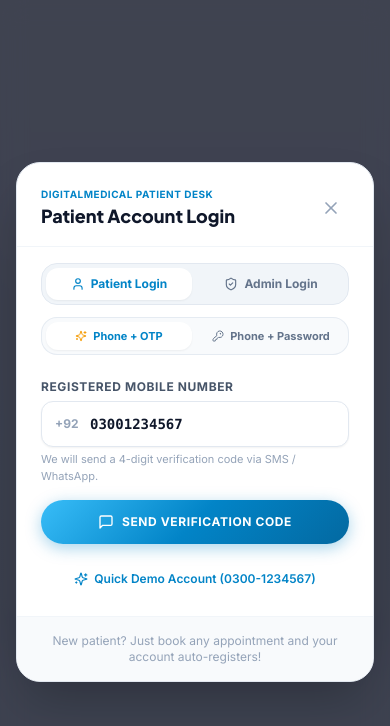
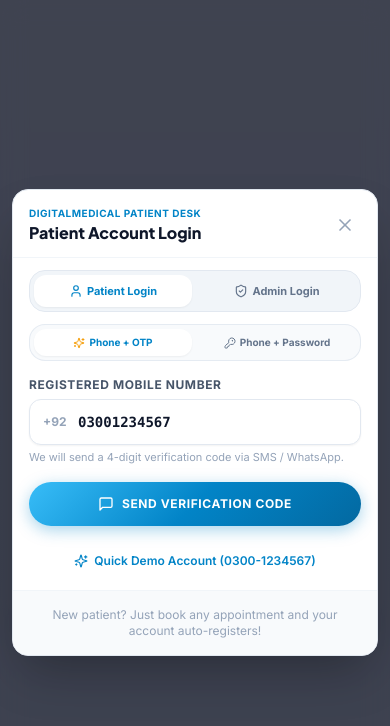
Before and after one commit to MohsenRehman/Digital-Medical, a Next.js app: page /patient/dashboard in a window 390 px wide. Both pictures are taken after a click on the button "Sign In with Phone OTP". Shown: the top 726 px of the page. Built offline with nearby package versions, Linux system fonts and the light colour scheme.

Commit message:
ressolve the issue of the respsonsiveness for the mobile

```diff
--- a/app/components/ClinicsJoinUs.tsx
+++ b/app/components/ClinicsJoinUs.tsx
@@ -115,16 +115,16 @@ export default function ClinicsJoinUs() {
           <div className="mt-5 flex items-center justify-center gap-3">
             <Link
               href="/clinic/register"
-              className="inline-flex items-center gap-2 px-6 py-3 rounded-full bg-gradient-to-r from-sky-600 via-sky-500 to-teal-500 hover:from-sky-500 hover:to-teal-400 text-white font-bold text-xs uppercase tracking-wider shadow-lg shadow-sky-600/30 transition-all group cursor-pointer"
+              className="inline-flex items-center justify-center gap-2 px-4 sm:px-6 py-3 rounded-full bg-gradient-to-r from-sky-600 via-sky-500 to-teal-500 hover:from-sky-500 hover:to-teal-400 text-white font-bold text-[11px] sm:text-xs uppercase tracking-wider shadow-lg shadow-sky-600/30 transition-all group cursor-pointer max-w-full text-center"
             >
               <span>Launch Clinic Registration Wizard</span>
-              <ArrowRight className="w-4 h-4 transition-transform group-hover:translate-x-1" />
+              <ArrowRight className="w-4 h-4 transition-transform group-hover:translate-x-1 shrink-0" />
             </Link>
           </div>
         </div>
 
         {/* ── Stepper Card — glassmorphism matching site theme ── */}
-        <div className="relative overflow-hidden rounded-3xl border border-white/10 dark:border-slate-700/60 bg-white/[0.04] dark:bg-slate-900/70 backdrop-blur-2xl shadow-2xl shadow-sky-950/40 p-6 sm:p-10">
+        <div className="relative overflow-hidden rounded-2xl sm:rounded-3xl border border-white/10 dark:border-slate-700/60 bg-white/[0.04] dark:bg-slate-900/70 backdrop-blur-2xl shadow-2xl shadow-sky-950/40 p-4 sm:p-10">
 
           {/* Step Progress Tabs */}
           <div className="grid grid-cols-2 gap-3 mb-8 pb-6 border-b border-white/10 dark:border-slate-800">
--- a/app/components/DoctorSchedule.tsx
+++ b/app/components/DoctorSchedule.tsx
@@ -86,7 +86,7 @@ export default function DoctorSchedule({ onBookScheduleSlot }: DoctorSchedulePro
           </div>
 
           {/* Days Switcher */}
-          <div className="flex items-center gap-1.5 p-1.5 rounded-full glass-panel self-start md:self-auto overflow-x-auto">
+          <div className="flex items-center gap-1.5 p-1.5 rounded-full glass-panel self-start md:self-auto max-w-full overflow-x-auto no-scrollbar">
             {days.map((day) => (
               <button
                 key={day}
@@ -110,11 +110,11 @@ export default function DoctorSchedule({ onBookScheduleSlot }: DoctorSchedulePro
               <div
                 key={item.id}
                 style={{ animationDelay: `${index * 0.12}s` }}
-                className="p-5 sm:p-6 transition-all duration-200 hover:bg-sky-50/60 dark:hover:bg-slate-800/60 flex flex-col md:flex-row md:items-center justify-between gap-4 group cursor-pointer"
+                className="p-4 sm:p-6 transition-all duration-200 hover:bg-sky-50/60 dark:hover:bg-slate-800/60 flex flex-col md:flex-row md:items-center justify-between gap-4 group cursor-pointer"
                 onClick={() => onBookScheduleSlot(item)}
               >
                 {/* Left: Time & Badge */}
-                <div className="flex items-center gap-4 min-w-[200px]">
+                <div className="flex items-center gap-4 w-full md:w-auto md:min-w-[200px]">
                   <div className="p-3 rounded-2xl bg-sky-100 dark:bg-slate-800 text-sky-600 dark:text-sky-400 font-bold group-hover:scale-105 transition-transform">
                     <Clock className="w-5 h-5" />
                   </div>
--- a/app/components/TopRatedDoctors.tsx
+++ b/app/components/TopRatedDoctors.tsx
@@ -268,8 +268,8 @@ export default function TopRatedDoctors({ onSelectDoctor, searchFilter }: TopRat
             </Marquee>
 
             {/* Magic UI Left & Right Side Gradient Fades */}
-            <div className="pointer-events-none absolute inset-y-0 left-0 w-36 sm:w-56 bg-gradient-to-r from-[var(--bg)] to-transparent z-20" />
-            <div className="pointer-events-none absolute inset-y-0 right-0 w-36 sm:w-56 bg-gradient-to-l from-[var(--bg)] to-transparent z-20" />
+            <div className="pointer-events-none absolute inset-y-0 left-0 w-8 sm:w-36 lg:w-56 bg-gradient-to-r from-[var(--bg)] to-transparent z-20" />
+            <div className="pointer-events-none absolute inset-y-0 right-0 w-8 sm:w-36 lg:w-56 bg-gradient-to-l from-[var(--bg)] to-transparent z-20" />
           </div>
         )}
       </div>
--- a/app/components/auth/PatientLoginModal.tsx
+++ b/app/components/auth/PatientLoginModal.tsx
@@ -225,7 +225,7 @@ export default function PatientLoginModal({ isOpen, onClose }: PatientLoginModal
 
   return (
     <AnimatePresence>
-      <div className="fixed inset-0 z-[1250] flex items-center justify-center p-4">
+      <div className="fixed inset-0 z-[1250] flex items-center justify-center p-3 sm:p-4 overflow-y-auto">
         {/* Backdrop */}
         <motion.div
           initial={{ opacity: 0 }}
@@ -243,28 +243,28 @@ export default function PatientLoginModal({ isOpen, onClose }: PatientLoginModal
           animate={{ opacity: 1, scale: 1, y: 0 }}
           exit={{ opacity: 0, scale: 0.95, y: 15 }}
           transition={{ type: "spring", stiffness: 350, damping: 28 }}
-          className="relative w-full max-w-md bg-white dark:bg-[#0c1424] rounded-3xl border border-slate-200 dark:border-slate-800 shadow-2xl overflow-hidden z-10"
+          className="relative w-full max-w-[calc(100vw-1.5rem)] sm:max-w-md max-h-[min(90dvh,720px)] flex flex-col bg-white dark:bg-[#0c1424] rounded-2xl sm:rounded-3xl border border-slate-200 dark:border-slate-800 shadow-2xl overflow-hidden z-10"
         >
           {/* Header */}
-          <div className="p-6 pb-4 border-b border-slate-100 dark:border-slate-800 flex items-center justify-between">
-            <div>
-              <span className="text-[10px] font-extrabold uppercase tracking-wider text-sky-600 dark:text-sky-400 block">
+          <div className="p-4 sm:p-6 pb-3 sm:pb-4 border-b border-slate-100 dark:border-slate-800 flex items-center justify-between flex-shrink-0">
+            <div className="min-w-0 pr-2">
+              <span className="text-[10px] font-extrabold uppercase tracking-wider text-sky-600 dark:text-sky-400 block truncate">
                 {portalTab === "patient" ? "DigitalMedical Patient Desk" : "DigitalMedical Administration"}
               </span>
-              <h2 className="text-lg sm:text-xl font-extrabold text-slate-900 dark:text-white">
+              <h2 className="text-base sm:text-xl font-extrabold text-slate-900 dark:text-white truncate">
                 {portalTab === "patient" ? "Patient Account Login" : "Admin Portal Sign In"}
               </h2>
             </div>
             <button
               onClick={onClose}
-              className="p-2 rounded-full hover:bg-slate-100 dark:hover:bg-slate-800 text-slate-400 hover:text-slate-700 dark:hover:text-white transition-colors cursor-pointer"
+              className="p-1.5 sm:p-2 rounded-full hover:bg-slate-100 dark:hover:bg-slate-800 text-slate-400 hover:text-slate-700 dark:hover:text-white transition-colors cursor-pointer shrink-0"
             >
               <X className="w-5 h-5" />
             </button>
           </div>
 
           {/* Primary Top-level Switcher: Patient Login vs Admin Login */}
-          <div className="px-6 pt-4">
+          <div className="px-4 sm:px-6 pt-3 sm:pt-4 flex-shrink-0">
             <div className="grid grid-cols-2 gap-1.5 p-1 rounded-2xl bg-slate-100 dark:bg-slate-900 border border-slate-200 dark:border-slate-800">
               <button
                 type="button"
@@ -273,14 +273,14 @@ export default function PatientLoginModal({ isOpen, onClose }: PatientLoginModal
                   setErrorMsg("");
                   setSuccessMsg("");
                 }}
-                className={`py-2 px-3 rounded-xl text-xs font-bold transition-all cursor-pointer flex items-center justify-center gap-1.5 ${
+                className={`py-2 px-2 sm:px-3 rounded-xl text-[11px] sm:text-xs font-bold transition-all cursor-pointer flex items-center justify-center gap-1 sm:gap-1.5 ${
                   portalTab === "patient"
                     ? "bg-white dark:bg-slate-800 text-sky-600 dark:text-sky-400 shadow-sm"
                     : "text-slate-500 hover:text-slate-800 dark:hover:text-slate-200"
                 }`}
               >
-                <User className="w-3.5 h-3.5" />
-                <span>Patient Login</span>
+                <User className="w-3.5 h-3.5 shrink-0" />
+                <span className="truncate">Patient Login</span>
               </button>
 
               <button
@@ -290,25 +290,27 @@ export default function PatientLoginModal({ isOpen, onClose }: PatientLoginModal
                   setErrorMsg("");
                   setSuccessMsg("");
                 }}
-                className={`py-2 px-3 rounded-xl text-xs font-bold transition-all cursor-pointer flex items-center justify-center gap-1.5 ${
+                className={`py-2 px-2 sm:px-3 rounded-xl text-[11px] sm:text-xs font-bold transition-all cursor-pointer flex items-center justify-center gap-1 sm:gap-1.5 ${
                   portalTab === "admin"
                     ? "bg-white dark:bg-slate-800 text-teal-600 dark:text-teal-400 shadow-sm"
                     : "text-slate-500 hover:text-slate-800 dark:hover:text-slate-200"
                 }`}
               >
-                <ShieldCheck className="w-3.5 h-3.5" />
-                <span>Admin Login</span>
+                <ShieldCheck className="w-3.5 h-3.5 shrink-0" />
+                <span className="truncate">Admin Login</span>
               </button>
             </div>
           </div>
 
+          {/* Scrollable Body Content */}
+          <div className="overflow-y-auto overscroll-contain flex-1">
             {/* ==================================================== */}
             {/* OPTION 1: PATIENT LOGIN (Completely Preserved)        */}
             {/* ==================================================== */}
             {portalTab === "patient" && (
               <>
                 {/* Sub-tabs for Patient Login: OTP vs Password */}
-              <div className="px-6 pt-3">
+                <div className="px-4 sm:px-6 pt-3">
                   <div className="grid grid-cols-2 gap-1.5 p-1 rounded-2xl bg-slate-50 dark:bg-slate-900/60 border border-slate-200/80 dark:border-slate-800/80">
                     <button
                       type="button"
@@ -316,14 +318,14 @@ export default function PatientLoginModal({ isOpen, onClose }: PatientLoginModal
                         setAuthMode("otp");
                         setErrorMsg("");
                       }}
-                    className={`py-1.5 px-3 rounded-xl text-[11px] font-bold transition-all cursor-pointer flex items-center justify-center gap-1.5 ${
+                      className={`py-1.5 px-2 sm:px-3 rounded-xl text-[10px] sm:text-[11px] font-bold transition-all cursor-pointer flex items-center justify-center gap-1 sm:gap-1.5 ${
                         authMode === "otp"
                           ? "bg-white dark:bg-slate-800 text-sky-600 dark:text-sky-400 shadow-sm"
                           : "text-slate-500 hover:text-slate-800 dark:hover:text-slate-200"
                       }`}
                     >
-                    <Sparkles className="w-3 h-3 text-amber-500" />
-                    <span>Phone + OTP</span>
+                      <Sparkles className="w-3 h-3 text-amber-500 shrink-0" />
+                      <span className="truncate">Phone + OTP</span>
                     </button>
 
                     <button
@@ -332,20 +334,20 @@ export default function PatientLoginModal({ isOpen, onClose }: PatientLoginModal
                         setAuthMode("password");
                         setErrorMsg("");
                       }}
-                    className={`py-1.5 px-3 rounded-xl text-[11px] font-bold transition-all cursor-pointer flex items-center justify-center gap-1.5 ${
+                      className={`py-1.5 px-2 sm:px-3 rounded-xl text-[10px] sm:text-[11px] font-bold transition-all cursor-pointer flex items-center justify-center gap-1 sm:gap-1.5 ${
                         authMode === "password"
                           ? "bg-white dark:bg-slate-800 text-sky-600 dark:text-sky-400 shadow-sm"
                           : "text-slate-500 hover:text-slate-800 dark:hover:text-slate-200"
                       }`}
                     >
-                    <KeyRound className="w-3 h-3" />
-                    <span>Phone + Password</span>
+                      <KeyRound className="w-3 h-3 shrink-0" />
+                      <span className="truncate">Phone + Password</span>
                     </button>
                   </div>
                 </div>
 
                 {/* Form Content */}
-              <div className="p-6 space-y-4">
+                <div className="p-4 sm:p-6 space-y-3.5 sm:space-y-4">
                 {errorMsg && (
                   <div className="p-3 rounded-xl bg-rose-50 dark:bg-rose-950/50 border border-rose-200 dark:border-rose-900 text-xs text-rose-600 dark:text-rose-300 font-semibold text-center">
                     {errorMsg}
@@ -559,7 +561,7 @@ export default function PatientLoginModal({ isOpen, onClose }: PatientLoginModal
           {/* OPTION 2: ADMIN LOGIN (Super Admin & Clinic Admin)    */}
           {/* ==================================================== */}
           {portalTab === "admin" && (
-            <div className="p-6 space-y-4">
+            <div className="p-4 sm:p-6 space-y-3.5 sm:space-y-4">
               {/* Subtle Role Identification Guidance */}
               <div className="p-3 rounded-xl bg-slate-50 dark:bg-slate-900/80 border border-slate-200 dark:border-slate-800 flex items-start gap-2.5">
                 <ShieldCheck className="w-4 h-4 text-teal-600 dark:text-teal-400 mt-0.5 shrink-0" />
@@ -581,7 +583,7 @@ export default function PatientLoginModal({ isOpen, onClose }: PatientLoginModal
                 </div>
               )}
 
-              <form onSubmit={handleAdminLogin} className="space-y-4">
+              <form onSubmit={handleAdminLogin} className="space-y-3.5 sm:space-y-4">
                 {/* Admin Email */}
                 <div>
                   <label className="block text-xs font-bold uppercase tracking-wider text-slate-600 dark:text-slate-300 mb-1.5">
@@ -639,14 +641,14 @@ export default function PatientLoginModal({ isOpen, onClose }: PatientLoginModal
                   <span className="text-[10px] font-extrabold uppercase tracking-wider text-slate-400 block">
                     Quick Demo Credentials:
                   </span>
-                  <div className="grid grid-cols-2 gap-2">
+                  <div className="grid grid-cols-1 sm:grid-cols-2 gap-2">
                     <button
                       type="button"
                       onClick={handleFillSuperAdminDemo}
-                      className="p-2 rounded-xl border border-slate-200 dark:border-slate-800 bg-slate-50 dark:bg-slate-900/60 hover:border-teal-500 text-left transition-colors cursor-pointer group"
+                      className="p-2 sm:p-2.5 rounded-xl border border-slate-200 dark:border-slate-800 bg-slate-50 dark:bg-slate-900/60 hover:border-teal-500 text-left transition-colors cursor-pointer group"
                     >
                       <div className="flex items-center gap-1.5 text-xs font-bold text-slate-800 dark:text-slate-200 group-hover:text-teal-600 dark:group-hover:text-teal-400">
-                        <Sparkles className="w-3 h-3 text-amber-500" />
+                        <Sparkles className="w-3 h-3 text-amber-500 shrink-0" />
                         <span>Super Admin</span>
                       </div>
                       <span className="text-[10px] text-slate-400 font-mono block truncate">
@@ -657,10 +659,10 @@ export default function PatientLoginModal({ isOpen, onClose }: PatientLoginModal
                     <button
                       type="button"
                       onClick={handleFillClinicAdminDemo}
-                      className="p-2 rounded-xl border border-slate-200 dark:border-slate-800 bg-slate-50 dark:bg-slate-900/60 hover:border-teal-500 text-left transition-colors cursor-pointer group"
+                      className="p-2 sm:p-2.5 rounded-xl border border-slate-200 dark:border-slate-800 bg-slate-50 dark:bg-slate-900/60 hover:border-teal-500 text-left transition-colors cursor-pointer group"
                     >
                       <div className="flex items-center gap-1.5 text-xs font-bold text-slate-800 dark:text-slate-200 group-hover:text-teal-600 dark:group-hover:text-teal-400">
-                        <Building2 className="w-3 h-3 text-teal-500" />
+                        <Building2 className="w-3 h-3 text-teal-500 shrink-0" />
                         <span>Clinic Admin</span>
                       </div>
                       <span className="text-[10px] text-slate-400 font-mono block truncate">
@@ -702,6 +704,7 @@ export default function PatientLoginModal({ isOpen, onClose }: PatientLoginModal
               </div>
             </div>
           )}
+          </div>
         </motion.div>
       </div>
     </AnimatePresence>
--- a/app/globals.css
+++ b/app/globals.css
@@ -72,9 +72,11 @@
 }
 
 
-/* Master Smooth Scrolling */
+/* Master Smooth Scrolling & Mobile Viewport Overflow Protection */
 html {
   scroll-behavior: smooth;
+  max-width: 100vw;
+  overflow-x: hidden;
 }
 
 body {
@@ -82,7 +84,9 @@ body {
   color: var(--text);
   transition: background-color 0.4s ease, color 0.3s ease;
   font-family: var(--font-body), system-ui, -apple-system, sans-serif;
+  max-width: 100vw;
   overflow-x: hidden;
+  position: relative;
 }
 
 /* Headings → Plus Jakarta Sans */
@@ -539,13 +543,15 @@ h1, h2, h3, h4, h5, h6 {
 
 /* Oversized fluid typography watermark */
 .watermark-text {
-  font-size: clamp(80px, 15vw, 220px);
+  font-size: clamp(48px, 14vw, 220px);
   user-select: none;
   pointer-events: none;
   opacity: 0.05;
   font-weight: 900;
   letter-spacing: -0.05em;
   line-height: 0.8;
+  max-width: 100%;
+  overflow: hidden;
 }
 
 /* Accordion max-height */
--- a/app/page.tsx
+++ b/app/page.tsx
@@ -64,7 +64,7 @@ export default function HomePage() {
   };
 
   return (
-    <main className="min-h-screen relative selection:bg-teal-500 selection:text-white pb-20 md:pb-0">
+    <main className="min-h-screen relative selection:bg-teal-500 selection:text-white pb-20 md:pb-0 w-full max-w-full overflow-x-hidden">
       {/* 1. Ambient Starfield Particle Background (Technique #25, #28) */}
       <ParticleBackground />
 
```
Also changed, not shown: app/components/CtaBanner.tsx (+8 -8 lines), app/components/Footer.tsx (+6 -6 lines), app/components/Hero.tsx (+17 -17 lines), app/components/Navbar.tsx (+8 -8 lines). Lines whose indentation alone changed are shown as unchanged.
